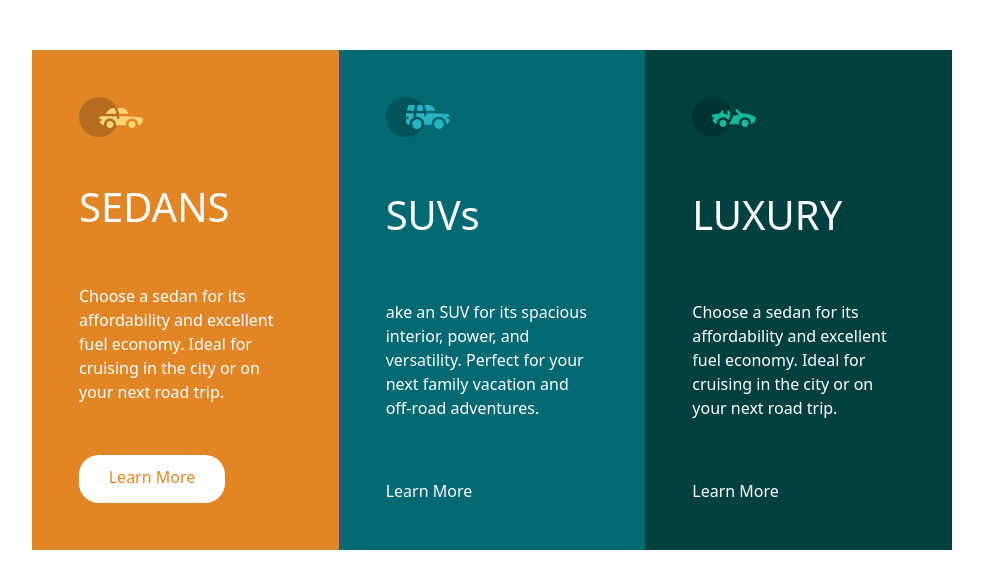
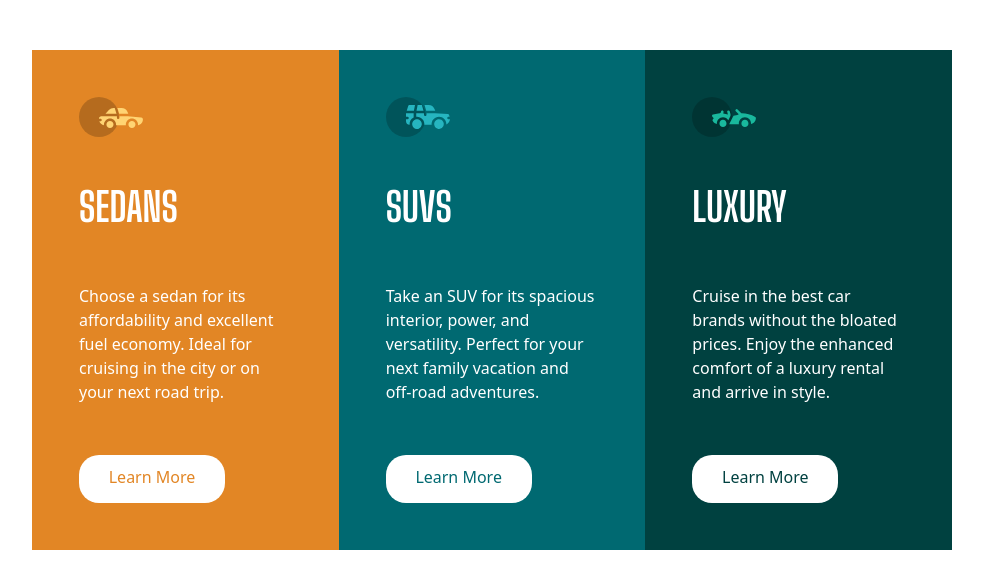
Before and after one commit to nashee/fmn-ch-001, a plain HTML site: page index.html in a window 1280 px wide. Shown: the whole page, without its empty margins (148-1131 px from the left). Drawn offline with nearby package versions, Linux system fonts and the light colour scheme; files whose address does not match are found by name.

Commit message:
-the active and the normal state of a element  has been modified in the css 	-color of a and backgournd of a has been changed

```diff
--- a/assets/css/style.css
+++ b/assets/css/style.css
@@ -34,18 +34,82 @@ img {
   width: 63.91px;
   height: 40px; }
 
-#s-left .nav-btn {
+#s-left a {
   text-align: center;
   width: 146px;
   height: 48px;
   border-radius: 20px;
-  background-color: white; }
-  #s-left .nav-btn a {
-    display: inline-block;
-    margin-top: 10px;
-    color: #E28625; }
+  background-color: white;
+  padding: 10px;
+  display: inline-block;
+  color: #E28625; }
+
+#s-center a {
+  text-align: center;
+  width: 146px;
+  height: 48px;
+  border-radius: 20px;
+  background-color: white;
+  padding: 10px;
+  display: inline-block;
+  color: #006971; }
+
+#s-right a {
+  text-align: center;
+  width: 146px;
+  height: 48px;
+  border-radius: 20px;
+  background-color: white;
+  display: inline-block;
+  padding: 10px;
+  color: #004140; }
+
+#s-left a:hover {
+  text-align: center;
+  width: 146px;
+  height: 48px;
+  border-radius: 20px;
+  display: inline-block;
+  padding: 10px;
+  color: white;
+  border: 3px solid white;
+  border-radius: 20px;
+  background-color: #E28625; }
+
+#s-center a:hover {
+  text-align: center;
+  width: 146px;
+  height: 48px;
+  border-radius: 20px;
+  display: inline-block;
+  padding: 10px;
+  color: white;
+  border: 3px solid white;
+  border-radius: 20px;
+  background-color: #006971; }
+
+#s-right a:hover {
+  text-align: center;
+  width: 146px;
+  height: 48px;
+  border-radius: 20px;
+  display: inline-block;
+  padding: 10px;
+  color: white;
+  border: 3px solid white;
+  border-radius: 20px;
+  background-color: #004140; }
 
 .desc {
   height: 125px;
   width: 212px;
-  border-radius: nullpx; }
+  border-radius: 20px; }
+
+.title {
+  font-family: 'Big Shoulders Display';
+  font-size: 40px;
+  font-style: normal;
+  font-weight: 700;
+  line-height: 48px;
+  letter-spacing: 0px;
+  text-align: left; }
--- a/index.html
+++ b/index.html
@@ -5,6 +5,7 @@
     <!-- Required meta tags -->
     <meta charset="utf-8">
     <meta name="viewport" content="width=device-width, initial-scale=1">
+    <link href="https://fonts.googleapis.com/css2?family=Big+Shoulders+Display:wght@700&display=swap" rel="stylesheet">
 
     <!-- Bootstrap CSS -->
     <link href="https://cdn.jsdelivr.net/npm/bootstrap@5.0.2/dist/css/bootstrap.min.css" rel="stylesheet" integrity="sha384-EVSTQN3/azprG1Anm3QDgpJLIm9Nao0Yz1ztcQTwFspd3yD65VohhpuuCOmLASjC" crossorigin="anonymous">
@@ -33,11 +34,11 @@
                   <div class="col-md-4 car" id="s-center">
                     <img src="assets/img//icon-suvs.svg" >
                     <div class="title">
-                        <h1>SUVs</h1>
+                        <h1>SUVS</h1>
                     </div>
 
                     <div class="desc">
-                        <p>ake an SUV for its spacious interior, power, and versatility. Perfect for your next family vacation and off-road adventures.</p>
+                        <p>Take an SUV for its spacious interior, power, and versatility. Perfect for your next family vacation and off-road adventures.</p>
                     </div>
                     <div class="nav-btn">
                         <a href="#">Learn More</a>
@@ -51,7 +52,7 @@
                 </div>
 
                 <div class="desc">
-                    <p>Choose a sedan for its affordability and excellent fuel economy. Ideal for cruising in the city or on your next road trip.</p>
+                    <p>Cruise in the best car brands without the bloated prices. Enjoy the enhanced comfort of a luxury rental and arrive in style. </p>
                 </div>
                 <div class="nav-btn">
                     <a href="#">Learn More</a>
--- /dev/null
+++ b/scss/base/typography.scss
@@ -0,0 +1,13 @@
+.title {
+
+font-family: 'Big Shoulders Display';
+font-size: 40px;
+font-style: normal;
+font-weight: 700;
+line-height: 48px;
+letter-spacing: 0px;
+text-align: left;
+
+
+
+}
--- a/scss/component/image.scss
+++ b/scss/component/image.scss
@@ -9,25 +9,103 @@ img {
     width: 63.91px;
     height: 40px;
 }
-#s-left .nav-btn {
+#s-left a {
 
     text-align: center;
     width: 146px;
     height: 48px;
     border-radius: 20px;
     background-color: white;
-    a {
+       padding: 10px;
         display: inline-block;
-        margin-top: 10px;
+
         color:   #E28625;
 
-    }
 }
+
+#s-center a {
+
+    text-align: center;
+    width: 146px;
+    height: 48px;
+    border-radius: 20px;
+    background-color: white;
+        padding: 10px;
+        display: inline-block;
+
+        color:  #006971;
+
+
+}
+
+#s-right a {
+
+    text-align: center;
+    width: 146px;
+    height: 48px;
+    border-radius: 20px;
+    background-color: white;
+
+        display: inline-block;
+        padding: 10px;
+        color:   #004140;
+
+
+}
+
+#s-left  a:hover {
+    text-align: center;
+    width: 146px;
+    height: 48px;
+    border-radius: 20px;
+
+
+        display: inline-block;
+        padding: 10px;
+        color:  white;
+        border: 3px solid white;
+        border-radius: 20px;
+        background-color: #E28625;
+
+}
+#s-center  a:hover {
+    text-align: center;
+    width: 146px;
+    height: 48px;
+    border-radius: 20px;
+
+
+        display: inline-block;
+        padding: 10px;
+        color:  white;
+        border: 3px solid white;
+        border-radius: 20px;
+        background-color:  #006971;
+
+}
+#s-right  a:hover {
+    text-align: center;
+    width: 146px;
+    height: 48px;
+    border-radius: 20px;
+
+
+        display: inline-block;
+        padding: 10px;
+        color:  white;
+        border: 3px solid white;
+        border-radius: 20px;
+        background-color: #004140;
+
+}
+
+
+
 
 .desc {
     height: 125px;
     width: 212px;
 
-    border-radius: nullpx;
+    border-radius: 20px;
 
     }
--- a/scss/main.scss
+++ b/scss/main.scss
@@ -1,3 +1,4 @@
 @import "base/base.scss";
 @import  "layout/home.scss";
-@import  "component/image.scss"
+@import  "component/image.scss";
+@import  "base/typography.scss";
```
